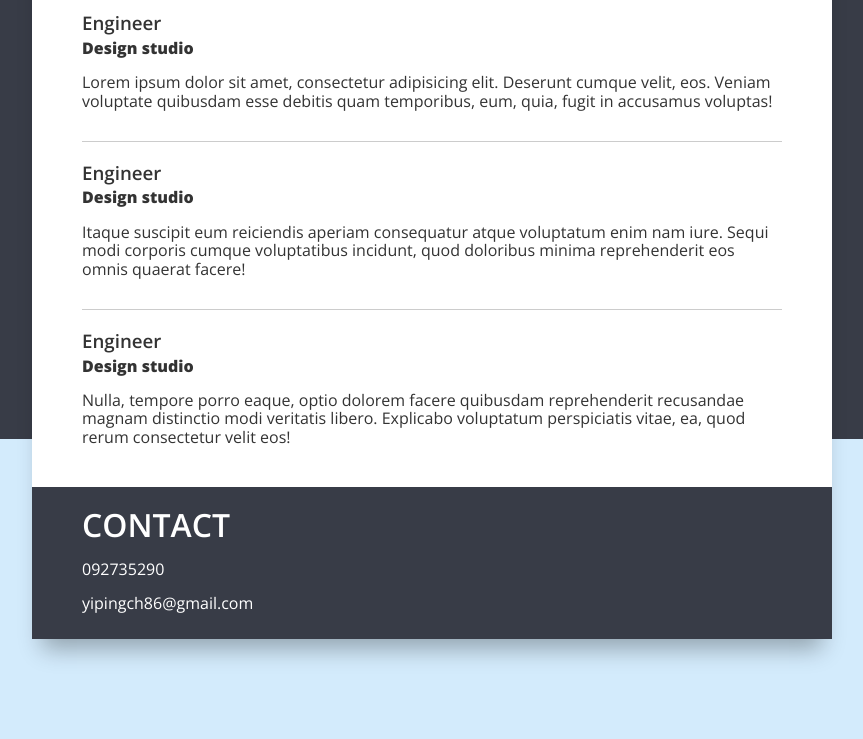
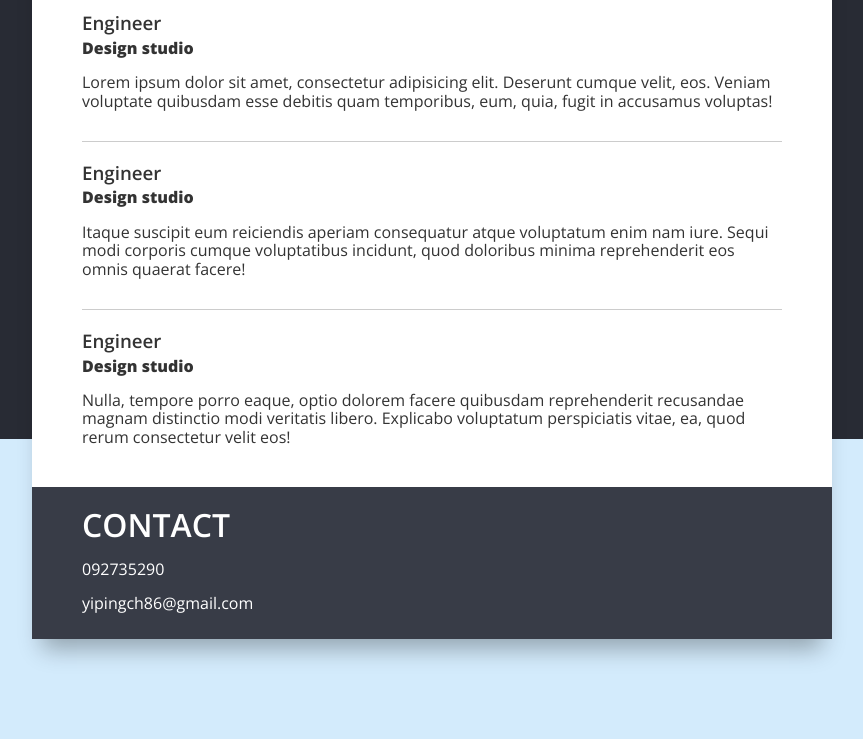
Before and after one commit to yipingch86/cv, a plain HTML site: page index.html in a window 1280 px wide. Shown: the part 494-1233 px from the top of the page, without its empty margins (208-1071 px from the left). Drawn offline with nearby package versions, Linux system fonts and the light colour scheme.

Commit message:
change background color

```diff
--- a/css/style.css
+++ b/css/style.css
@@ -12,7 +12,7 @@ html,
 body {
     margin: 0;
     padding: 0;
-    background-color: #383c47;
+    background-color: #282b34;
     position: relative;
 }
 
```
